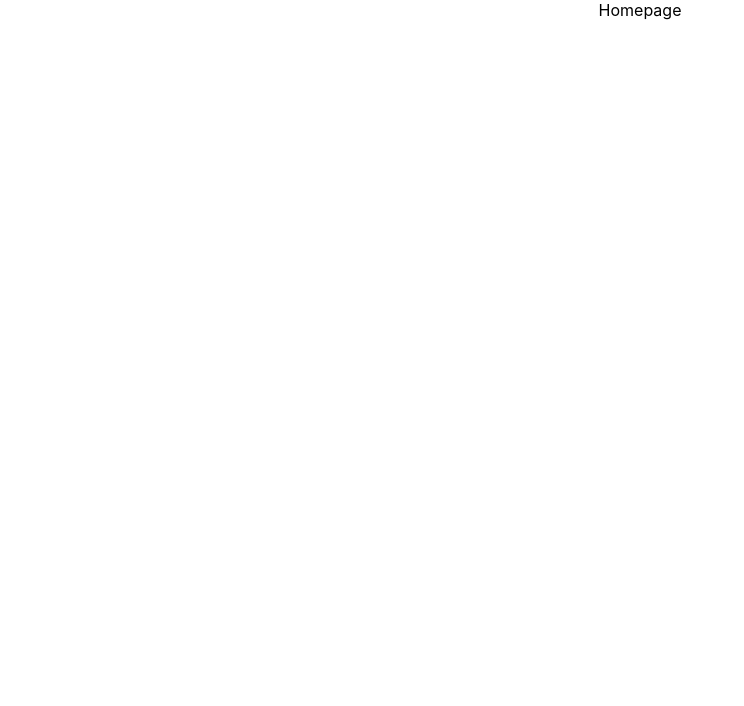
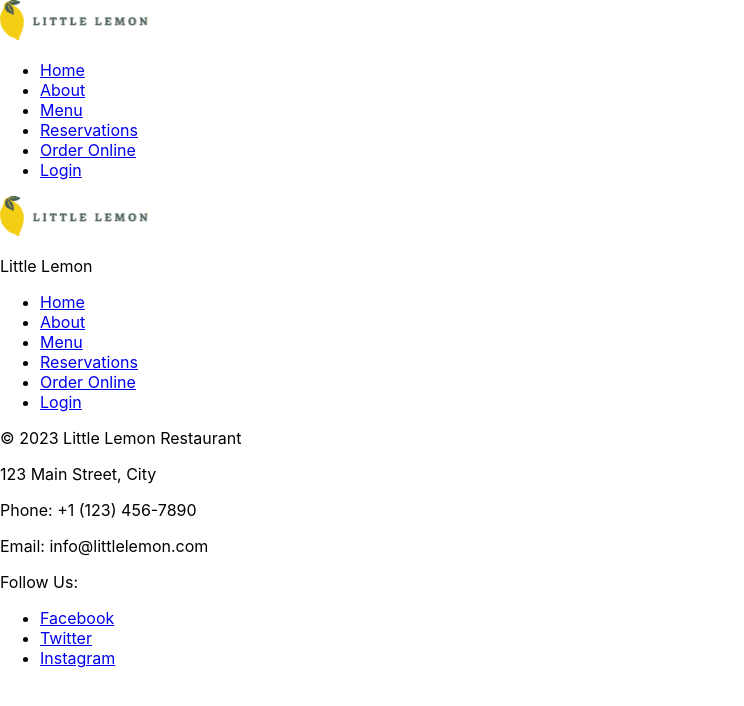
Before and after one commit to Ak-Nobelwolf/Little-Lemon, a React (Create React App) app: page / in a window 1280 px wide. Shown: the top 706 px of the page, without its empty margins (0-744 px from the left). Built offline with nearby package versions, Linux system fonts and the light colour scheme.

Commit message:
Started and updated with the html structure

```diff
--- a/public/index.html
+++ b/public/index.html
@@ -5,10 +5,16 @@
     <link rel="icon" href="%PUBLIC_URL%/favicon.ico" />
     <meta name="viewport" content="width=device-width, initial-scale=1" />
     <meta name="theme-color" content="#000000" />
-    <meta
-      name="description"
-      content="Web site created using create-react-app"
-    />
+    <meta name="description" content="Web site created using create-react-app"/>
+
+    <!-- Meta Tags added by me -->
+    <meta name="description" content="Welcome to Little Lemon Restaurant, where flavor meets freshness! Explore our diverse menu featuring a wide range of delicious dishes, from savory appetizers to
+    mouthwatering entrees and delightful desserts. Join us for an unforgettable dining experience that celebrates the art of culinary excellence." />
+    <meta property="og:title" content="Little Lemon Restaurant" />
+    <meta property="og:description" content="Welcome to Little Lemon Restaurant, where flavor meets freshness! Explore our diverse menu featuring a wide range of delicious dishes, from savory appetizers to
+    mouthwatering entrees and delightful desserts. Join us for an unforgettable dining experience that celebrates the art of culinary excellence." />
+    <meta property="og:image" content="%PUBLIC_URL%/restaurant.jpg" />
+
     <link rel="apple-touch-icon" href="%PUBLIC_URL%/logo192.png" />
     <!--
       manifest.json provides metadata used when your web app is installed on a
--- a/src/App.js
+++ b/src/App.js
@@ -1,11 +1,18 @@
 
 import './App.css';
+import Header from './components/Header';
+import Nav from './components/Nav';
+import Main from './components/Main';
+import Footer from './components/Footer';
 
 function App() {
   return (
-    <div className="App">
-      Homepage
-    </div>
+    <>
+      <Header />
+      <Nav />
+      <Main />
+      <Footer />
+    </>
   );
 }
 
--- /dev/null
+++ b/src/components/Footer.js
@@ -0,0 +1,42 @@
+// Footer.js
+import React from 'react';
+import logo from '../Logo.svg';
+
+function Footer() {
+  return (
+    <footer>
+      <div className="footer-content">
+        <div className="footer-logo">
+            <img src={logo} alt="Footer Logo" />
+            <p>Little Lemon</p>
+        </div>
+        <div className="footer-links">
+            <ul>
+                <li><a href="/">Home</a></li>
+                <li><a href="/about">About</a></li>
+                <li><a href="/menu">Menu</a></li>
+                <li><a href="/reservations">Reservations</a></li>
+                <li><a href="/order-online">Order Online</a></li>
+                <li><a href="/login">Login</a></li>
+            </ul>
+        </div>
+      </div>
+      <div className="footer-info">
+        <p>&copy; 2023 Little Lemon Restaurant</p>
+        <p>123 Main Street, City</p>
+        <p>Phone: +1 (123) 456-7890</p>
+        <p>Email: info@littlelemon.com</p>
+      </div>
+      <div className="footer-social">
+        <p>Follow Us:</p>
+        <ul>
+          <li><a href="https://facebook.com">Facebook</a></li>
+          <li><a href="https://twitter.com">Twitter</a></li>
+          <li><a href="https://instagram.com">Instagram</a></li>
+        </ul>
+      </div>
+    </footer>
+  );
+}
+
+export default Footer;
--- /dev/null
+++ b/src/components/Header.js
@@ -0,0 +1,13 @@
+// Header.js
+import React from 'react';
+import logo from '../Logo.svg';
+
+function Header() {
+  return (
+    <header>
+      <img src={logo} alt="Little Lemon Logo" />
+    </header>
+  );
+}
+
+export default Header;
--- /dev/null
+++ b/src/components/Main.js
@@ -0,0 +1,12 @@
+// Main.js
+import React from 'react';
+
+function Main() {
+  return (
+    <main>
+      {/* Content for the Main */}
+    </main>
+  );
+}
+
+export default Main;
--- /dev/null
+++ b/src/components/Nav.js
@@ -0,0 +1,20 @@
+// Nav.js
+import React from 'react';
+
+function Nav() {
+  return (
+    <nav>
+      {/* Content for the Nav */}
+      <ul>
+        <li><a href="/">Home</a></li>
+        <li><a href="/about">About</a></li>
+        <li><a href="/menu">Menu</a></li>
+        <li><a href="/reservations">Reservations</a></li>
+        <li><a href="/order-online">Order Online</a></li>
+        <li><a href="/login">Login</a></li>
+      </ul>
+    </nav>
+  );
+}
+
+export default Nav;
```
Also changed, not shown: public/restaurant.jpg (added), src/Logo.svg (added).
